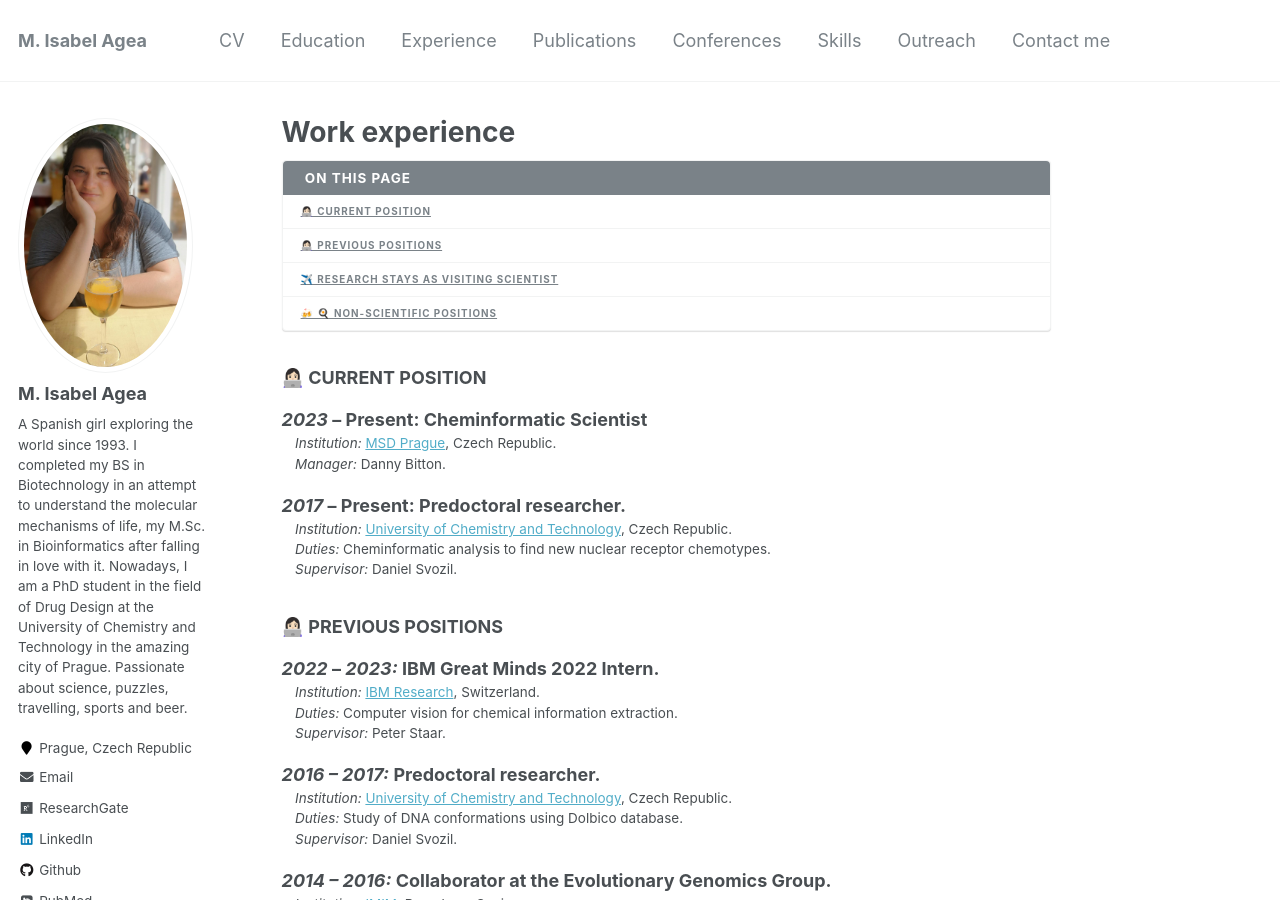
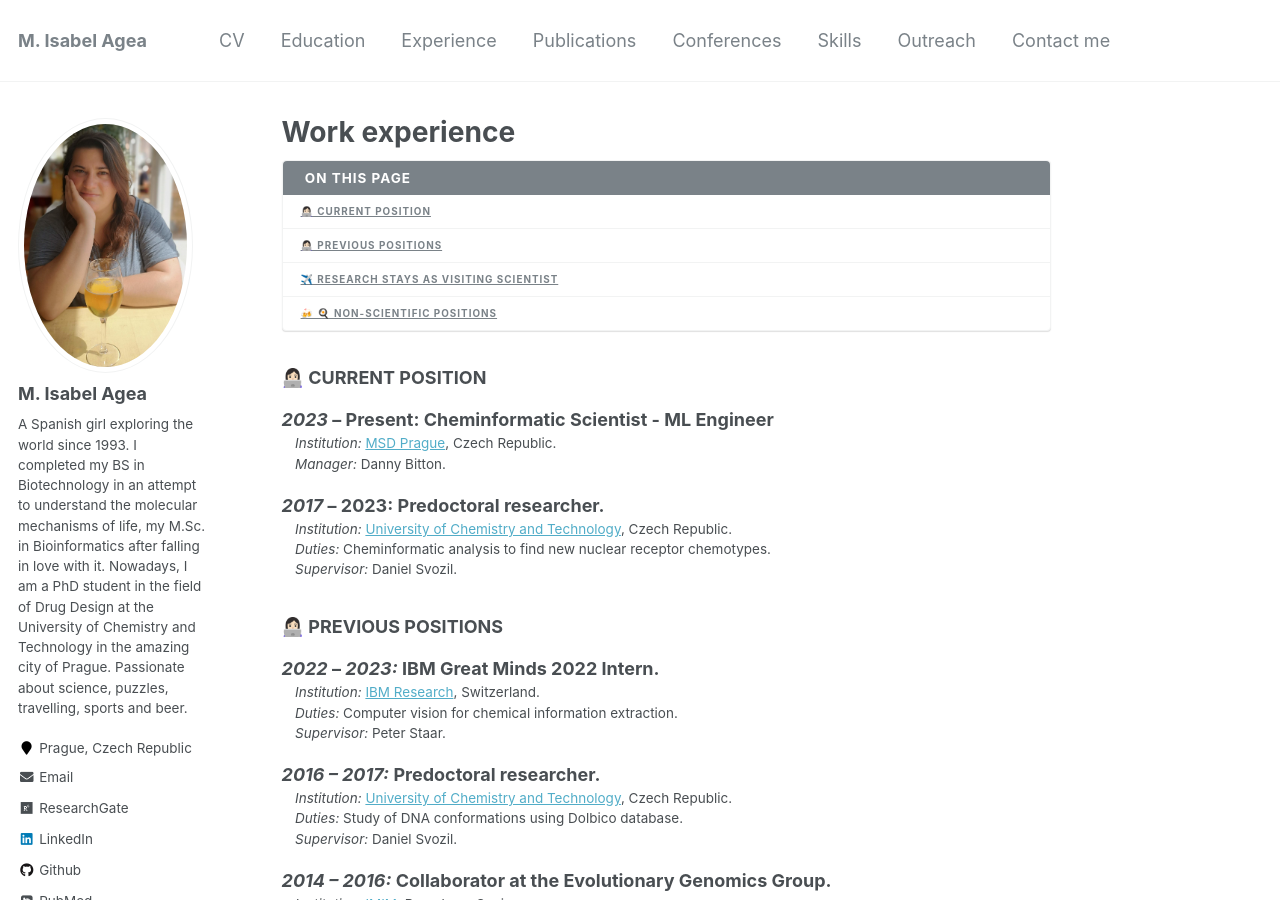
Before and after one commit to Iagea/iagea.github.io, a Jekyll site: the page built from _pages/jobs.md, in a window 1280 px wide and 900 px high. Built offline with Jekyll 4.4.1, drawn with Linux system fonts in a browser that asks for light colours; some web fonts are replaced.

Commit message:
Update jobs.md

```diff
--- a/_pages/jobs.md
+++ b/_pages/jobs.md
@@ -7,11 +7,11 @@ author_profile: true
 {% include toc %}
 
 ### 👩🏻‍💻 CURRENT POSITION
-_2023_ – Present:	**Cheminformatic Scientist**
+_2023_ – Present:	**Cheminformatic Scientist - ML Engineer**
 :   *Institution:* [MSD Prague](https://www.msd.cz/en/), Czech Republic.
 :   *Manager:* Danny Bitton.
 
-_2017_ – Present:	**Predoctoral researcher.**
+_2017_ – 2023:	**Predoctoral researcher.**
 :   *Institution:* [University of Chemistry and Technology](https://www.vscht.cz), Czech Republic.
 :   *Duties:* Cheminformatic analysis to find new nuclear receptor chemotypes.
 :   *Supervisor:* Daniel Svozil.
```
